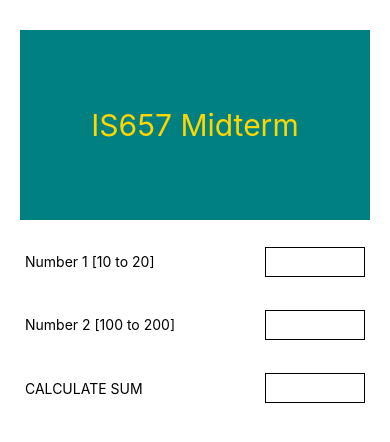
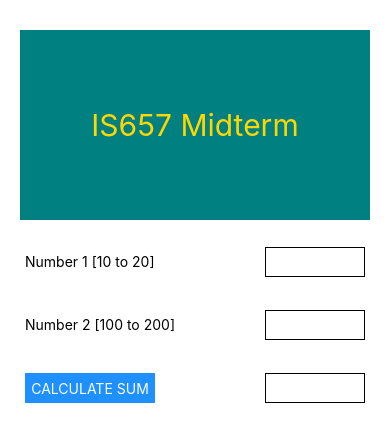
Before and after one commit to billyfromohio/IS657, a React Native app in the folder midtermExam/: screen / in a window 390 px wide. Shown: the top 442 px of the page. Built offline with nearby package versions, Linux system fonts and the light colour scheme.

Commit message:
On to the programming. Sheesh

```diff
--- a/midtermExam/App.js
+++ b/midtermExam/App.js
@@ -20,8 +20,8 @@ export default function App() {
         </View>
         <View style={styles.inputBoxes}>
           <View style={styles.inputText}>
-            <View style={{backgroundColor: 'lightBlue'}}>
-              <Text style={{justifyContent: 'flex-start'}}>{`CALCULATE SUM`}</Text></View>
+            <View style={{backgroundColor: 'dodgerblue', width: 130, height: 30, justifyContent: 'center', alignItems: 'center',}}>
+              <Text style={{ color: 'white'}}>{`CALCULATE SUM`}</Text></View>
               </View>
               <View style={styles.inputField}><View style={styles.input}></View></View>
 
```
